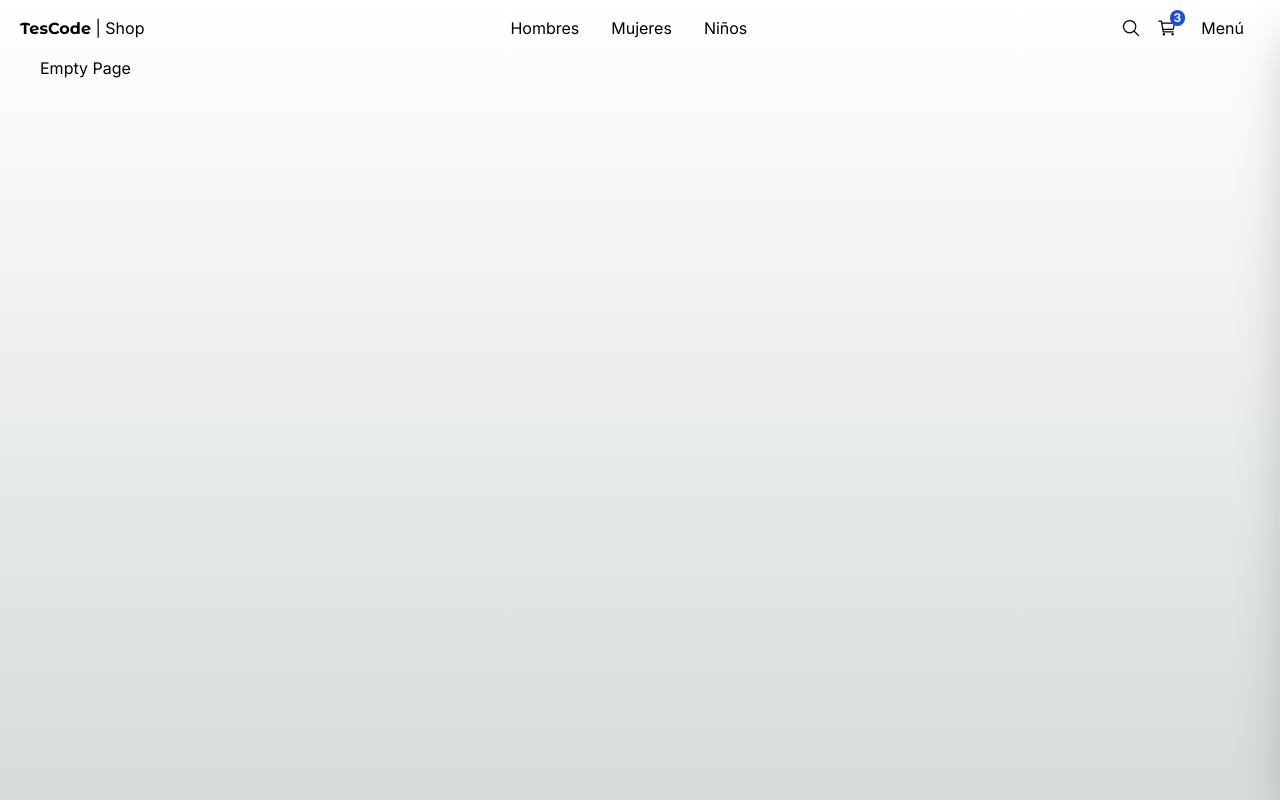
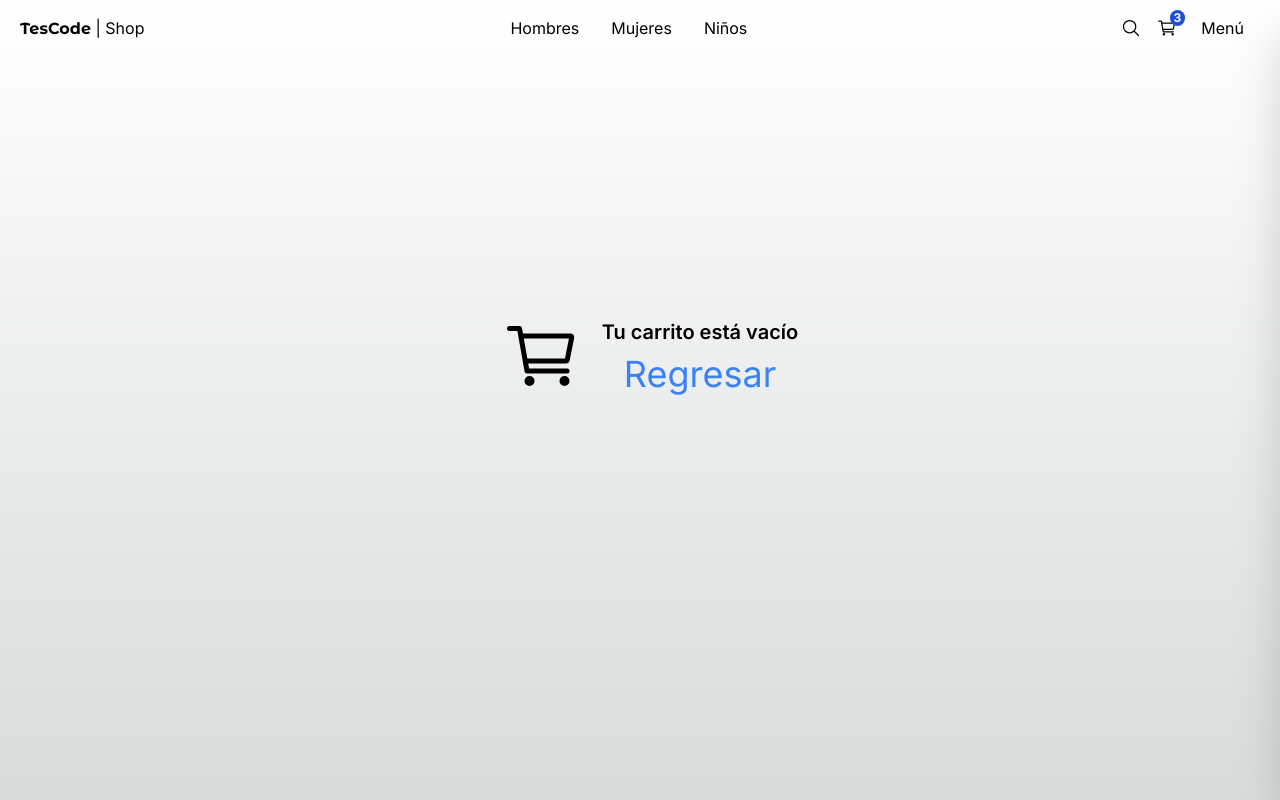
Before and after one commit to AlexisFlores17/E-shop, a Next.js app: page /empty in a window 1280 px wide. Built offline with nearby package versions, Linux system fonts and the light colour scheme.

Commit message:
feat: :art: Empty Page
Implementación de la página Empty

```diff
--- a/src/app/(shop)/empty/page.tsx
+++ b/src/app/(shop)/empty/page.tsx
@@ -1,8 +1,15 @@
+import Link from "next/link";
+import { IoCartOutline } from "react-icons/io5";
 
 export default function EmptyPage() {
   return (
-    <div>
-      <h1>Empty Page</h1>
+    <div className="flex justify-center items-center h-[600px]">
+      <IoCartOutline size={80} className="mx-5"/>
+
+      <div className="flex flex-col items-center">
+        <h1 className="text-xl font-semibold">Tu carrito está vacío</h1>
+        <Link href="/" className="text-blue-500 mt-2 text-4xl">Regresar</Link>
+      </div>
     </div>
   );
 }
```
